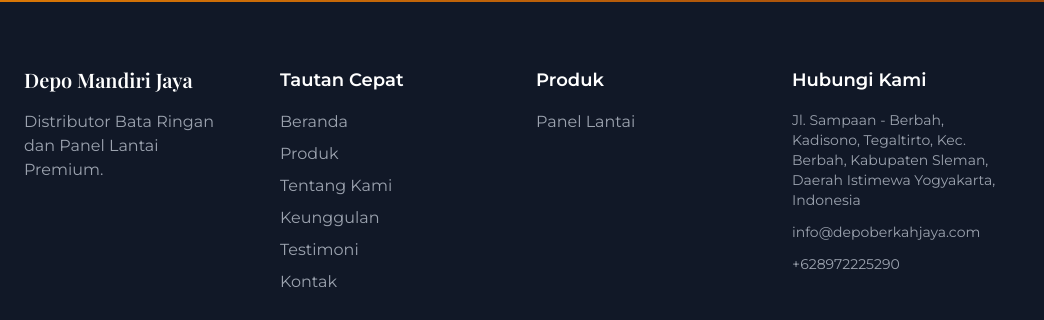
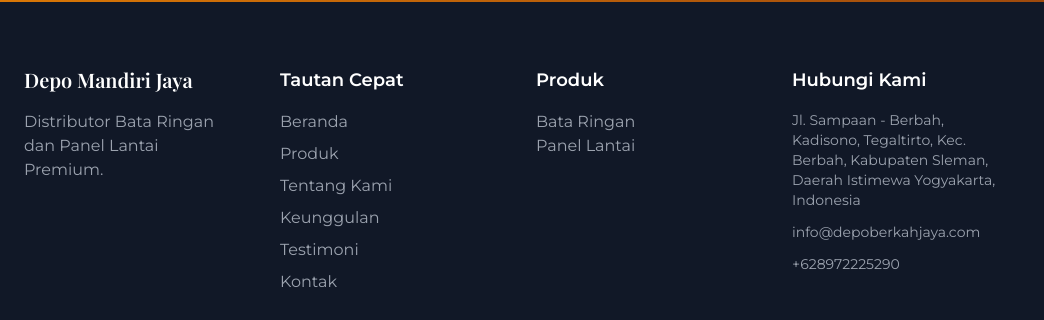
Before and after one commit to midnightwalks/mandiri-jaya-web, a plain HTML site: page index.html in a window 1280 px wide. Shown: the part 3382-3702 px from the top of the page, 0-1044 px from the left. Drawn offline with nearby package versions, Linux system fonts and the light colour scheme.

Commit message:
commit bos

```diff
--- a/index.html
+++ b/index.html
@@ -464,7 +464,10 @@
         <div>
           <h4 class="text-white text-lg font-semibold mb-4">Produk</h4>
           <ul class="space-y-2">
-            <li><a href="#" class="hover:text-amber-400 transition">Panel Lantai</a></li>
+            <li><a href="page1.html" class="hover:text-amber-400 transition">Bata Ringan</a></li>
+          </ul>
+          <ul class="space-y-2">
+            <li><a href="page2.html" class="hover:text-amber-400 transition">Panel Lantai</a></li>
           </ul>
         </div>
 
```
